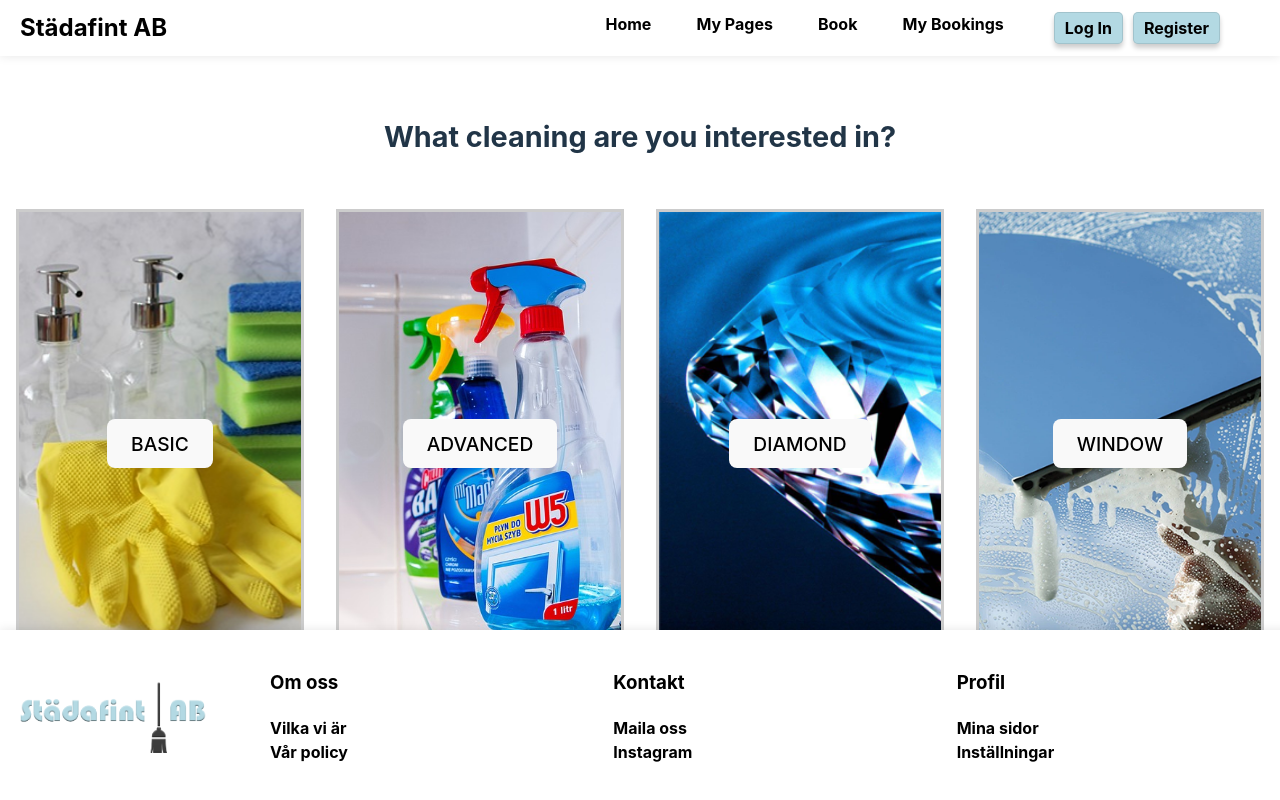
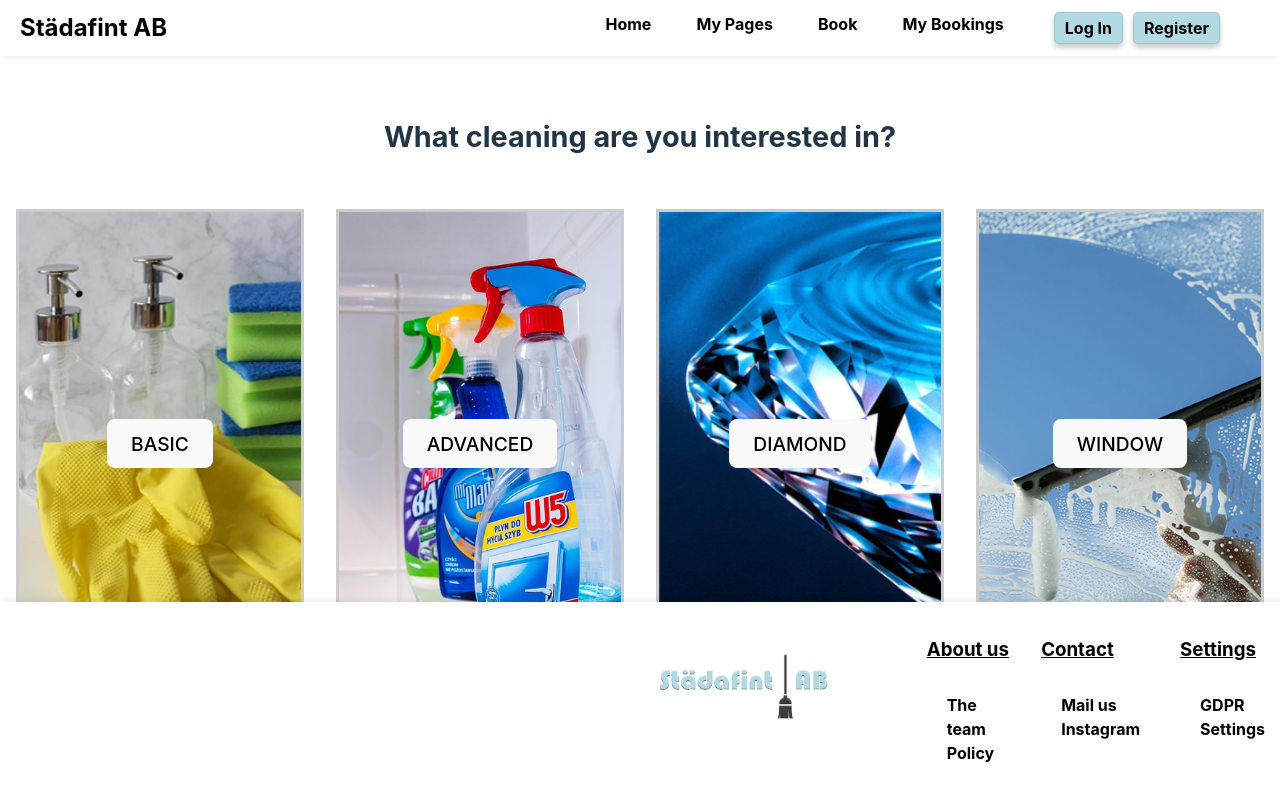
Before and after one commit to natischmidt/CleanCodeFrontend, a React (Vite) app: page /CustomerBooking in a window 1280 px wide. Built offline with nearby package versions, Linux system fonts and the light colour scheme.

Commit message:
Snyggat till landingssidan för Customer,
/Ola

```diff
--- a/src/components/CustomerComponents/BookingComponent.tsx
+++ b/src/components/CustomerComponents/BookingComponent.tsx
@@ -10,12 +10,12 @@ const styles: {
     bookButton: CSSProperties;
 } = {
     bookingContainer: {
-        width: '1500px',
+        width: '90rem',
         display: 'flex',
         flexDirection: 'column',
         alignItems: 'center',
         boxShadow: '0 0 5px rgba(0, 0, 0, 0.5)',
-        marginBottom: '50px',
+        marginBottom: '30px',
     },
     citySelectContainer: {
         marginBottom: '20px',
--- a/src/components/CustomerComponents/CustomerFooter.tsx
+++ b/src/components/CustomerComponents/CustomerFooter.tsx
@@ -6,22 +6,23 @@ const styles = {
         boxShadow: '0 0 10px rgba(0, 0, 0, 0.1)',
         padding: '10px',
         display: 'flex',
-        justifyContent: 'space-between',
         alignItems: 'center',
         position: 'fixed' as 'fixed',
         bottom: 0,
         width: '100%',
     },
     category: {
-        flex: 1,
-        padding: '10px',
+        padding: '5px',
+        margin: '0x',
         fontWeight: 'bold',
         color: 'black',
+        marginLeft: '10px',
 
     },
     subCategory: {
         listStyle: 'none',
-        padding: 0,
+        padding: 10,
+        margin: 10,
 
     },
     link: {
@@ -30,47 +31,55 @@ const styles = {
         color: 'black',
     },
     logo: {
-        maxWidth: '200px',
-        marginRight: '50px',
+        height: "10vh",
+        marginRight: '5rem',
+        marginTop: '2rem',
     },
+    bottomContainer: {
+        display: "flex" as "flex",
+        flexDirection: 'row' as 'row',
+        marginLeft: '40rem',
+    }
 };
 
 const CustomerFooter: React.FC = () => {
     return (
         <footer style={styles.footer}>
-            <img src="src/assets/stadaFint.png" alt="Logo" style={styles.logo} />
+            <div style={styles.bottomContainer}>
+                <img src="src/assets/stadaFint.png" alt="Logo" style={styles.logo}/>
                 <div className="footer-category" style={styles.category}>
-                <h3>Om oss</h3>
+                    <h3 style={{ textDecoration: 'underline' }}>About us</h3>
                     <ul style={styles.subCategory}>
                         <li>
-                        <a href="/AboutUs" style={styles.link}>Vilka vi är</a>
+                            <a href="/AboutUs" style={styles.link}>The team</a>
                         </li>
                         <li>
-                        <a href="/Policy" style={styles.link}>Vår policy</a>
+                            <a href="/Policy" style={styles.link}>Policy</a>
                         </li>
                     </ul>
                 </div>
                 <div className="footer-category" style={styles.category}>
-                <h3>Kontakt</h3>
+                    <h3 style={{ textDecoration: 'underline' }}>Contact</h3>
                     <ul style={styles.subCategory}>
                         <li>
-                        <a href="/ContactUs" style={styles.link}>Maila oss</a>
+                            <a href="mailto:StadaFintAB@gmail.com" style={styles.link}>Mail us</a>
                         </li>
                         <li>
-                        <a href="/Instagram" style={styles.link}>Instagram</a>
+                            <a href="mailto:StadaFintAB@gmail.com" style={styles.link}>Instagram</a>
                         </li>
                     </ul>
                 </div>
                 <div className="footer-category" style={styles.category}>
-                <h3>Profil</h3>
+                    <h3 style={{ textDecoration: 'underline' }}>Settings</h3>
                     <ul style={styles.subCategory}>
                         <li>
-                        <a href="/CustomerMyPages" style={styles.link}>Mina sidor</a>
+                            <a href="/CustomerMyPages" style={styles.link}>GDPR</a>
                         </li>
                         <li>
-                        <a href="/Settings" style={styles.link}>Inställningar</a>
+                            <a href="/Settings" style={styles.link}>Settings</a>
                         </li>
                     </ul>
+                </div>
             </div>
         </footer>
     );
--- a/src/pages/CustomerPages/CustomerHome.tsx
+++ b/src/pages/CustomerPages/CustomerHome.tsx
@@ -34,9 +34,10 @@ const styles: {
     imageSection: {
         flex: 1,
         backgroundImage: `url(${image})`,
-        backgroundSize: '676px 738px',
+        backgroundSize: '976px 938px',
         backgroundPosition: 'center',
         margin: '0 2px',
+        backgroundRepeat: 'no-repeat',
     },
     whiteSection: {
         flex: 1,
@@ -78,17 +79,18 @@ export const CustomerHomePage: React.FC = () => {
                     <div style={styles.halfContainer}>
                         <div style={styles.whiteSection}>
                             <div style={styles.textContainer}>
-                                <h2 style={styles.headerText}>Välkommen till Städafint AB <br /> - Där renhet möter kvalitet och hållbarhet.</h2>
-                                <p style={styles.subText}><br />Sedan vår grundning för nästan ett och ett halvt sekel sedan har vi varit en pålitlig partner inom städtjänster. Vi står för tradition, erfarenhet och kvalitet, värden som har tjänat oss och våra kunder väl genom tiderna.</p>
-                                <p style={styles.subText}><br />Vi är inte bara en städfirma; vi är en del av de samhällen vi betjänar. Med en engagerad arbetsstyrka, vars kompetens spänner över flera decennier, levererar vi inte bara städtjänster, vi levererar trygghet och livskvalitet. Vårt team består av passionerade, erfarna och engagerade medarbetare som är mästare på sitt område.</p>
-                                <p style={styles.subText}><br />Hållbarhet är inte bara ett modeord för oss; det är en del av vår affärsfilosofi. Vi använder miljövänliga rengöringsprodukter och arbetar ständigt med att minimera vårt ekologiska fotavtryck. Detta innebär också att vi har effektiva arbetsprocesser som inte bara sparar tid men också resurser.</p>
-                                <p style={styles.subText}><br />Vår styrka ligger i vår förmåga att förstå våra kunders unika behov och erbjuda skräddarsydda lösningar. Vi tror att varje utrymme, litet som stort, förtjänar den bästa möjliga omsorgen. Vare sig det är ett kontor, ett hem eller ett kommersiellt utrymme, kan du lita på att StädaAB kommer att göra jobbet med största omsorg och professionalism..</p>
-                                <p style={styles.subText}><br />Tack för att du överväger StädaAB som din partner i renhet och hållbarhet. Vi ser fram emot att vara en del av din vardag och att fortsätta sätta standarden för utmärkt och hållbar städning i generationer framöver.                                </p>
+                                <h2 style={styles.headerText}>Welcome to Städafint AB <br /> - Where cleanliness meets quality and sustainability.</h2>
+                                <p style={styles.subText}><br />Since our founding nearly a century and a half ago, we have been a reliable partner in cleaning services. We stand for tradition, experience, and quality, values that have served us and our customers well over time.</p>
+                                <p style={styles.subText}><br />We are not just a cleaning company; we are a part of the communities we serve. With a dedicated workforce whose expertise spans several decades, we provide not only cleaning services but also security and quality of life. Our team consists of passionate, experienced, and dedicated employees who are masters in their field.</p>
+                                <p style={styles.subText}><br />Sustainability is not just a buzzword for us; it is part of our business philosophy. We use eco-friendly cleaning products and continuously work to minimize our ecological footprint. This also means we have efficient work processes that not only save time but also resources.</p>
+                                {/*<p style={styles.subText}><br />Our strength lies in our ability to understand our customers' unique needs and offer tailored solutions. We believe that every space, big or small, deserves the best possible care. Whether it's an office, a home, or a commercial space, you can trust Städafint AB to do the job with the utmost care and professionalism.</p>*/}
+                                {/*<p style={styles.subText}><br />Thank you for considering Städafint AB as your partner in cleanliness and sustainability. We look forward to being a part of your everyday life and continuing to set the standard for excellent and sustainable cleaning for generations to come.</p>*/}
 
                             </div>
                         </div>
                         <div style={styles.imageSection}></div>
                     </div>
+                    <div><p></p></div>
                     <div style={styles.bookingSection}>
                         <BookingComponent />
                     </div>
```
Lines whose indentation alone changed are shown as unchanged.
